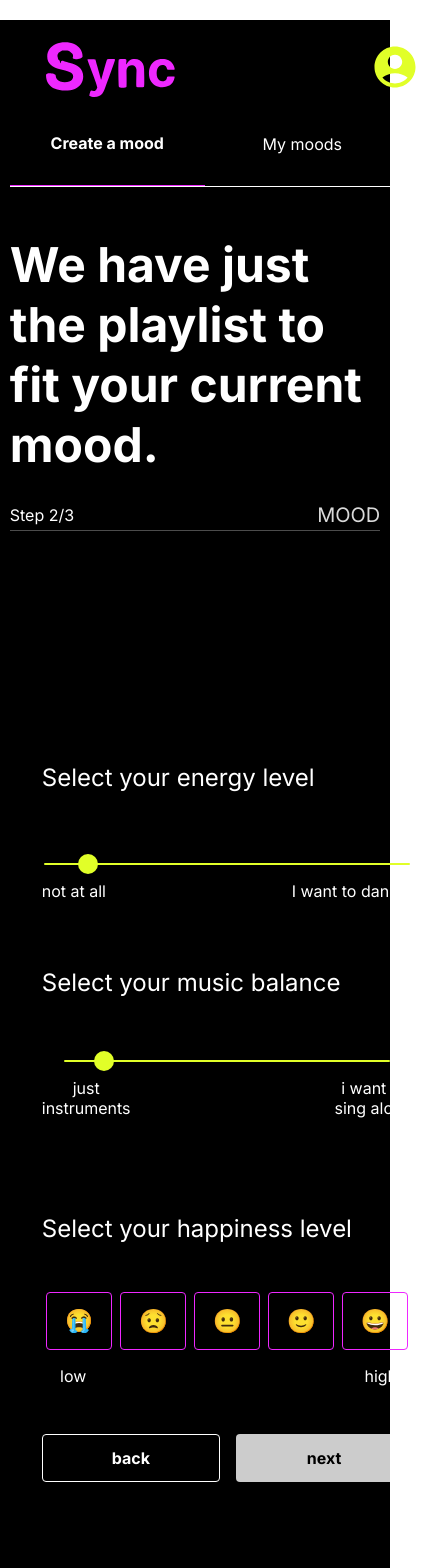
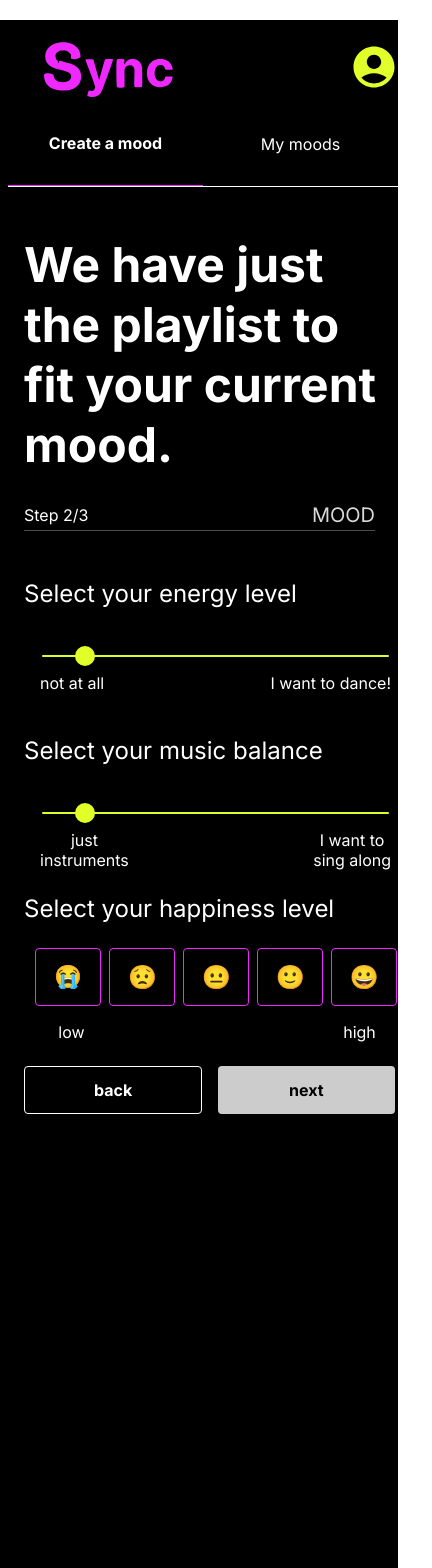
Before and after one commit to ekanarek/devmountain-group-project, a React (Vite) app: page /Step2Page in a window 390 px wide. Shown: the top 1568 px of the page, 432 px wide, since content can reach past the window. Built offline with nearby package versions, Linux system fonts and the light colour scheme.

Commit message:
latest- fits better- oct17

```diff
--- a/src/css/step2.css
+++ b/src/css/step2.css
@@ -4,7 +4,7 @@
           align-items: center; /*Center aligns the items   */
      }
     .frameParent1, .frameParent6 {
-        width: 100vw; /* Ensure the frames take up most of the screen width */
+        width: 90vw; /* Ensure the frames take up most of the screen width */
          margin: 0, 0; /*Adds space between frames   */
      }
     /*Additional responsive styles */
@@ -38,7 +38,7 @@
     flex-direction: row;
     align-items: center;
     justify-content: space-between;
-    width:95vw;
+    width:90vw;
     align-self: stretch;;
 }
 .createAMood {
@@ -124,7 +124,8 @@
     flex-direction: column;
     align-items: flex-start;
     justify-content:center;
-    width:95vw;
+    width:90vw;
+    padding: 0rem 1rem 0rem;
     gap: 1.5rem;
 }
 .selectYourEnergy {
@@ -154,7 +155,7 @@
     flex-direction: column;
     align-items: center;
     justify-content: center;
-    padding: 0px 20px;
+
 }
 .notAtAlll {
     position: relative;
@@ -174,10 +175,11 @@
     flex-direction: column;
     align-items: center;
     justify-content: flex-start;
-    padding: 24px 0px;
+    padding: 0rem 1rem 0rem;
     gap: 1rem;
     text-align: center;
     font-size: 1rem;
+    width: 90vw;
 }
 .just {
     margin: 0;
@@ -198,8 +200,9 @@
     flex-direction: column;
     align-items: flex-start;
     justify-content: flex-start;
-    padding: 24px 0px 0px;
+    padding: 0rem 1rem 0rem ;
     gap: 43px;
+    width:90vw;
 }
 .emojiLoudlyCryingFace {
     width: 2rem;
@@ -312,11 +315,11 @@
     flex-direction: row;
     align-items: flex-start;
     justify-content: center;
-    padding: 1rem 0rem 1rem;
+    /* padding: 0rem 1rem 0rem; */
     gap: 3rem;
     font-size: 1.5rem;
     flex-wrap: wrap;
-    width: 100vw;
+    width: 90vw;
 }
 
 .frameDiv>* {
@@ -326,10 +329,10 @@
 
 .frameGroup {
     position: relative;
-    top: 12rem;
-    left: 2rem;
-    right:2rem;
-    width: 100vw;
+    top: 3rem;
+    /* left: 2rem;
+    right:2rem;  */
+    width: 90vw;
     display: flex;
     flex-direction: column;
     align-items: flex-start;
@@ -341,6 +344,7 @@
 
     position: relative;
     background-color: #000;
+    padding-left: 1rem;
 
     /* overflow: hidden; */
     text-align: center;
@@ -349,6 +353,5 @@
    height:1800px;
     color: #fff;
     font-family: Inter;
-    margin: 1rem;
-    width:95vw;
+    width:100vw;
 }
--- a/src/pages/Step2Page.jsx
+++ b/src/pages/Step2Page.jsx
@@ -50,8 +50,13 @@ const DesktopStep2sliders = () => {
                                     <div className="notAtAlll">I want to dance!</div>
                                 </div>
                             </div>
+
+
+
+
                         </div>
                         <div className="frameParent4">
+                        <div className="frameContainer">
                             <div className="selectYourEnergyLevelWrapper">
                                 <div className="selectYourEnergy">Select your music balance</div>
                             </div>
@@ -71,14 +76,53 @@ const DesktopStep2sliders = () => {
                                         <p className="just">instruments</p>
                                     </div>
                                     <div className="notAtAlll">
-                                        <p className="just">i want to</p>
+                                        <p className="just">I want to</p>
                                         <p className="just">sing along</p>
                                     </div>
                                 </div>
+                                </div>
+                                <div className="selectYourEnergyLevelWrapper">
+                                    <div className="selectYourEnergy">Select your happiness level</div>
+                                </div>
+                                <div className="frameParent3">
+                                    <div className="frameParent9">
+                                        <div className="emojiLoudlyCryingFaceWrapper">
+                                            <img className="emojiLoudlyCryingFace" alt="" src={`/src/assets/emojiCrying.svg`} />
+                                        </div>
+                                        <div className="emojiWorriedFaceWrapper">
+                                            <img className="emojiWorriedFace" alt="" src={`/src/assets/emojiWorried.svg`} />
+                                        </div>
+                                        <div className="emojiWorriedFaceWrapper">
+                                            <img className="emojiWorriedFace" alt="" src={`/src/assets/emojiNeutral.svg`} />
+                                        </div>
+                                        <div className="emojiWorriedFaceWrapper">
+                                            <img className="emojiWorriedFace" alt="" src={`/src/assets/emojiSmiling.svg`} />
+                                        </div>
+                                        <div className="emojiWorriedFaceWrapper">
+                                            <img className="emojiGrinningFace" alt="" src={`/src/assets/emojiGrinning.svg`} />
+                                        </div>
+                                    </div>
+                                    <div className="notAtAlllParent">
+                                        <div className="low">low</div>
+                                        <div className="low">high</div>
+                                    </div>
+                                </div>
+
+                                <div className="frameWrapper1">
+                            <div className="frameParent10">
+                                <div className="backWrapper">
+                                    <b className="notAtAlll">back</b>
+                                </div>
+                                <div className="nextWrapper">
+                                    <b className="notAtAlll">next</b>
+                                </div>
+                            </div>
+                        </div>
+
                             </div>
                         </div>
                     </div>
-                    <div className="frameParent6">
+                    {/* <div className="frameParent6">
                         <div className="weHaveJustThePlaylistToFWrapper">
                             <div className="frameContainer">
                                 <div className="selectYourEnergyLevelWrapper">
@@ -119,7 +163,7 @@ const DesktopStep2sliders = () => {
                                 </div>
                             </div>
                         </div>
-                    </div>
+                    </div>   */}
                 </div>
             </div>
         </div>
```
